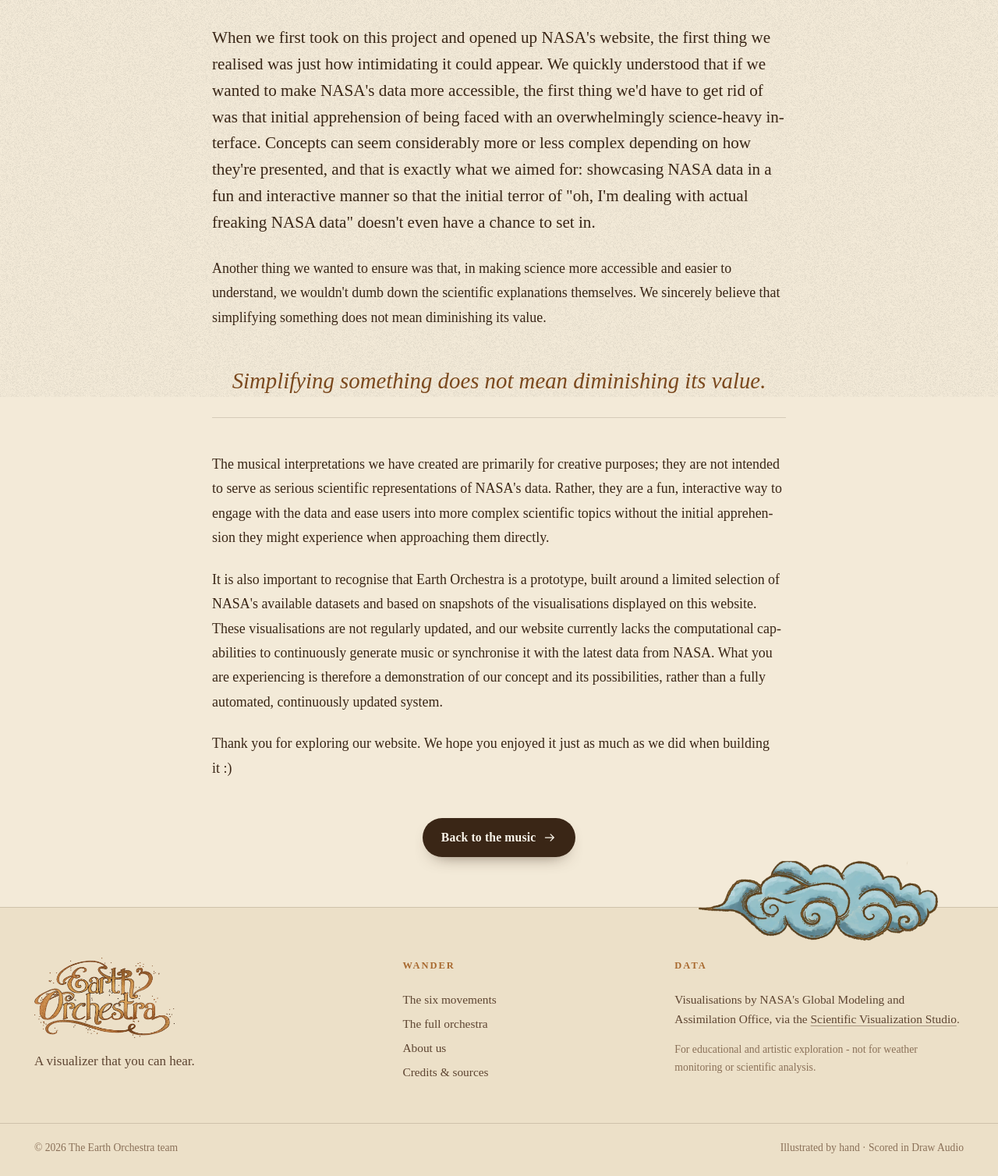
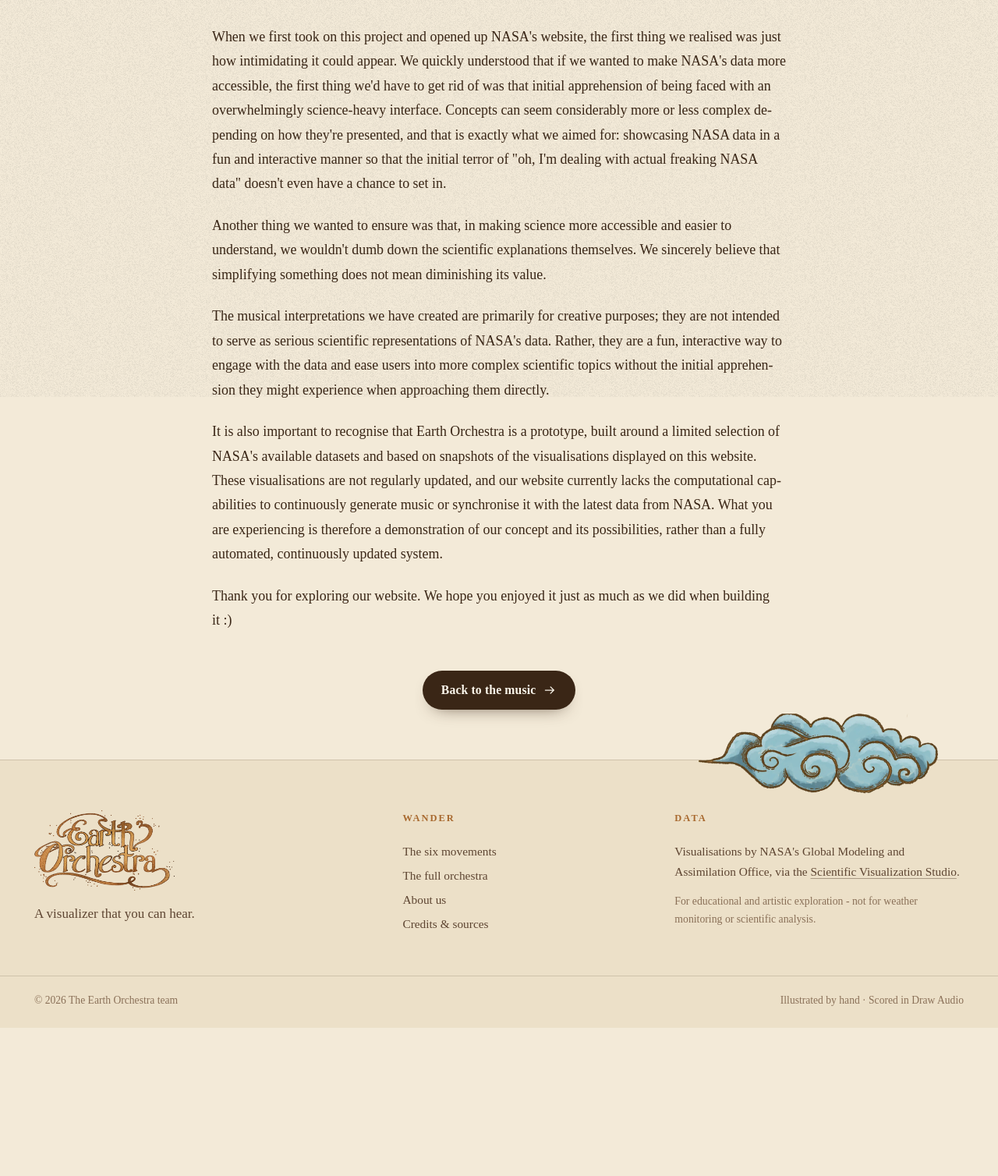
Before and after one commit to sha22kin/earthorchestra, a Laravel app: page /about in a window 1280 px wide. Shown: the part 291-1799 px from the top of the page at 78% size. After the commit the page ends 1609 px from the top, so only its background shows below. Run offline with Laravel 12, Linux system fonts and the light colour scheme; data comes from the database, SQL or seed files in the repository; style sheets or scripts are compiled from the project's sources.

Commit message:
About: drop pull quote, even text size, optional YouTube video

```diff
--- a/app/Models/Page.php
+++ b/app/Models/Page.php
@@ -47,6 +47,23 @@ class Page extends Model
         return str_replace('{year}', date('Y'), filled($value) ? $value : (self::CREDIT_TEXT[$key] ?? ''));
     }
 
+    /** The YouTube video id on the about page, if a link has been set. */
+    public function youtubeId(): ?string
+    {
+        return self::parseYoutubeId($this->content['youtube_url'] ?? null);
+    }
+
+    public static function parseYoutubeId(?string $url): ?string
+    {
+        if (blank($url)) {
+            return null;
+        }
+
+        $pattern = '~^https?://(?:www\.|m\.)?(?:youtube\.com/(?:watch\?(?:.*&)?v=|embed/|shorts/|live/)|youtu\.be/)([A-Za-z0-9_-]{11})~';
+
+        return preg_match($pattern, trim($url), $m) ? $m[1] : null;
+    }
+
     /** Credits label for places outside the credits page, such as the footer. */
     public static function creditText(string $key): string
     {
--- a/database/seeders/content/pages.json
+++ b/database/seeders/content/pages.json
@@ -33,7 +33,7 @@
         "It is also important to recognise that Earth Orchestra is a prototype, built around a limited selection of NASA's available datasets and based on snapshots of the visualisations displayed on this website. These visualisations are not regularly updated, and our website currently lacks the computational capabilities to continuously generate music or synchronise it with the latest data from NASA. What you are experiencing is therefore a demonstration of our concept and its possibilities, rather than a fully automated, continuously updated system.",
         "Thank you for exploring our website. We hope you enjoyed it just as much as we did when building it :)"
       ],
-      "pullquote": "Simplifying something does not mean diminishing its value."
+      "youtube_url": ""
     }
   },
   {
--- a/resources/css/admin.css
+++ b/resources/css/admin.css
@@ -802,3 +802,6 @@ body.admin { font-size: 13px; }
 .toast { font-weight: 400; font-size: 0.82rem; }
 .auth__card h1 { font-size: 1.05rem; font-weight: 500; }
 .empty, .muted.small, .small { font-size: 0.76rem; }
+
+.video-preview { aspect-ratio: 16 / 9; max-width: 420px; border-radius: 8px; overflow: hidden; background: #000; }
+.video-preview iframe { display: block; width: 100%; height: 100%; border: 0; }
--- a/resources/css/pages.css
+++ b/resources/css/pages.css
@@ -14,10 +14,6 @@
     font-size: 1.55em;
     line-height: 1.2;
     color: var(--copper-deep);
-}
-.prose--lead > p:first-child {
-    font-size: 1.18em;
-    line-height: 1.6;
 }
 
 
@@ -250,28 +246,6 @@
     color: var(--ink-2);
 }
 
-.pullquote {
-    position: relative;
-    margin: 2.5rem 0 2.75rem;
-    padding: 1.75rem 0 1.75rem 2rem;
-    border-block: 1px solid var(--line);
-}
-.pullquote::before {
-    content: '';
-    position: absolute;
-    left: 0; top: 50%;
-    width: 12px; height: 12px;
-    background: var(--copper);
-    transform: translateY(-50%) rotate(45deg);
-}
-.pullquote p {
-    margin: 0;
-    font-style: italic;
-    font-size: clamp(1.3rem, 1.05rem + 1.1vw, 1.8rem);
-    line-height: 1.25;
-    color: var(--copper-deep);
-}
-
 .page__end {
     display: grid;
     justify-items: center;
@@ -420,18 +394,15 @@
 
 .page-about .page__head { text-align: center; }
 .page-about .wrap--narrow > * { margin-inline: auto; }
-.page-about .pullquote {
-    padding: 2rem 1rem 1.75rem;
-    text-align: center;
+.video-embed {
+    margin: 2.5rem auto 0;
+    aspect-ratio: 16 / 9;
+    border-radius: 14px;
+    overflow: hidden;
+    background: var(--ink);
+    box-shadow: 0 14px 34px -18px rgba(40, 25, 10, 0.45);
 }
-.page-about .pullquote::before {
-    left: 50%;
-    top: 0;
-    transform: translate(-50%, -50%) rotate(45deg);
-}
-
-.page-about .pullquote { border-top: 0; padding-top: 0.5rem; }
-.page-about .pullquote::before { display: none; }
+.video-embed iframe { display: block; width: 100%; height: 100%; border: 0; }
 
 .article__end > * { margin-inline: auto; }
 .article__end .article__more { text-align: center; }
--- a/resources/views/pages/about.blade.php
+++ b/resources/views/pages/about.blade.php
@@ -12,16 +12,19 @@
     </header>
 
     <div class="wrap wrap--narrow">
-        <div class="prose prose--lead" id="about-body">
+        <div class="prose" id="about-body">
             @foreach ($page->content['paragraphs'] as $paragraph)
                 <p>{{ $paragraph }}</p>
-                @if ($loop->index === 1)
-                    <blockquote class="pullquote" aria-hidden="true">
-                        <p>{{ $page->content['pullquote'] }}</p>
-                    </blockquote>
-                @endif
             @endforeach
         </div>
+
+        @if ($video = $page->youtubeId())
+            <figure class="video-embed">
+                <iframe src="https://www.youtube-nocookie.com/embed/{{ $video }}?rel=0" title="{{ $page->title }} video"
+                        loading="lazy" allow="accelerometer; autoplay; clipboard-write; encrypted-media; gyroscope; picture-in-picture; web-share"
+                        referrerpolicy="strict-origin-when-cross-origin" allowfullscreen></iframe>
+            </figure>
+        @endif
 
         <div class="page__end">
             <a class="btn btn--ink" href="{{ route('home') }}#programme">Back to the music <x-icon name="arrow-r" /></a>
```
Also changed, not shown: app/Http/Controllers/Admin/PageController.php (+6 -2 lines), resources/views/admin/pages/edit-about.blade.php (+10 -1 lines), tests/Feature/AdminTest.php (+8 -2 lines), 5 other files.
